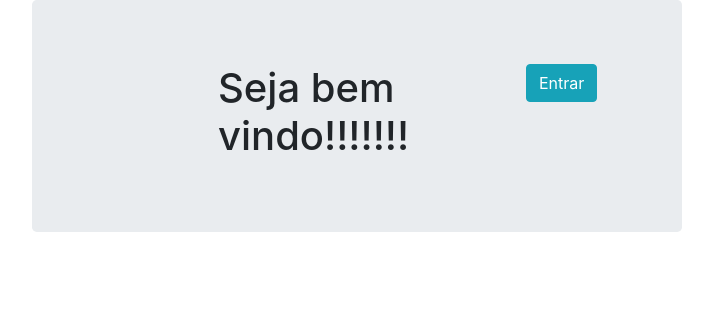
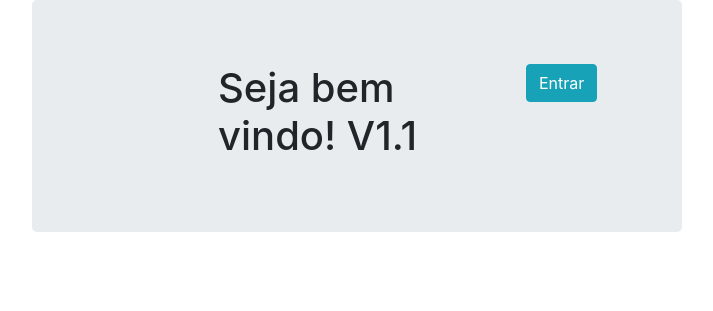
Before and after one commit to fsalencar/case-gestaoclientes, a Django app: page / in a window 1280 px wide. Shown: the top 311 px of the page, without its empty margins (283-996 px from the left). Run offline with Django 3.2, Linux system fonts and the light colour scheme; some libraries are stand-ins or nearby versions.

Commit message:
alteracao da versao pra 1.1

```diff
--- a/home/templates/home.html
+++ b/home/templates/home.html
@@ -12,7 +12,7 @@
         </div>
 
         <div class="col-6">
-            <h1>Seja bem vindo!!!!!!!</h1>
+            <h1>Seja bem vindo! V1.1</h1>
         </div>
 
         <div class="col-sm">
```
